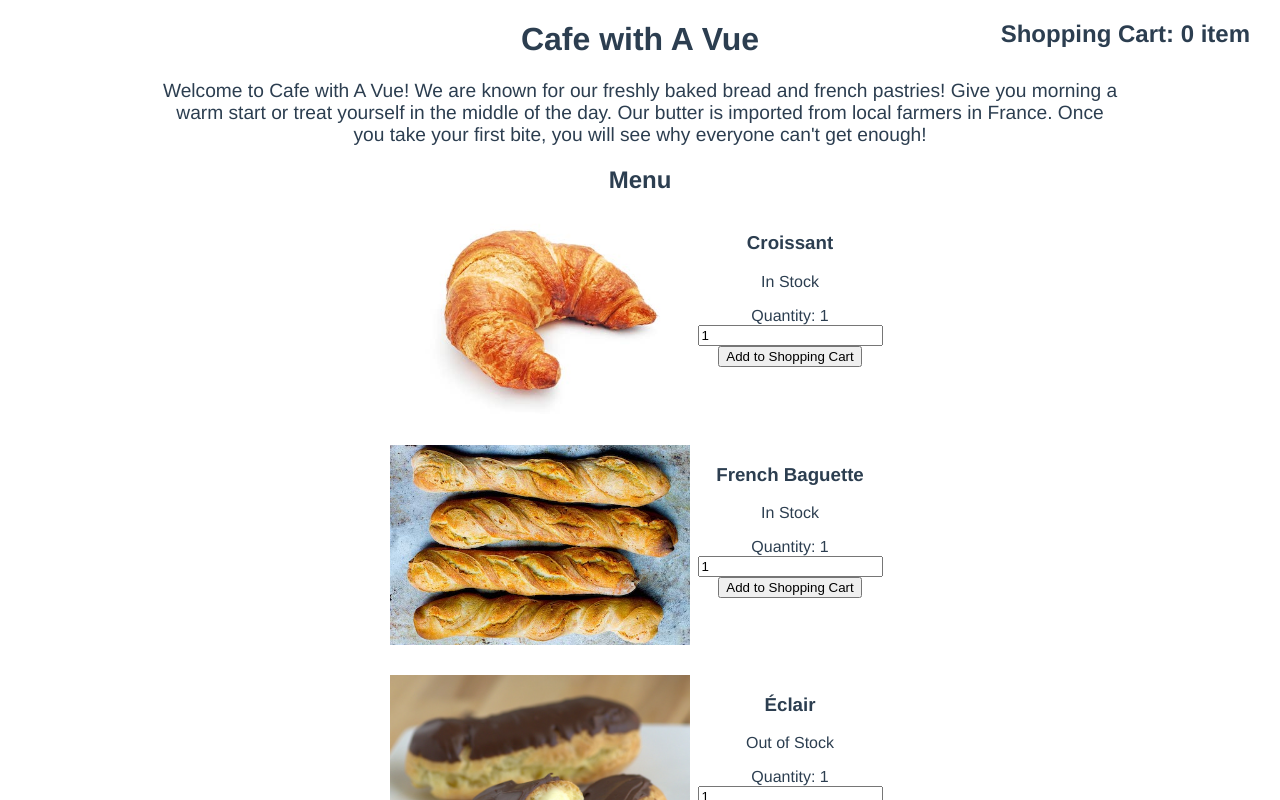
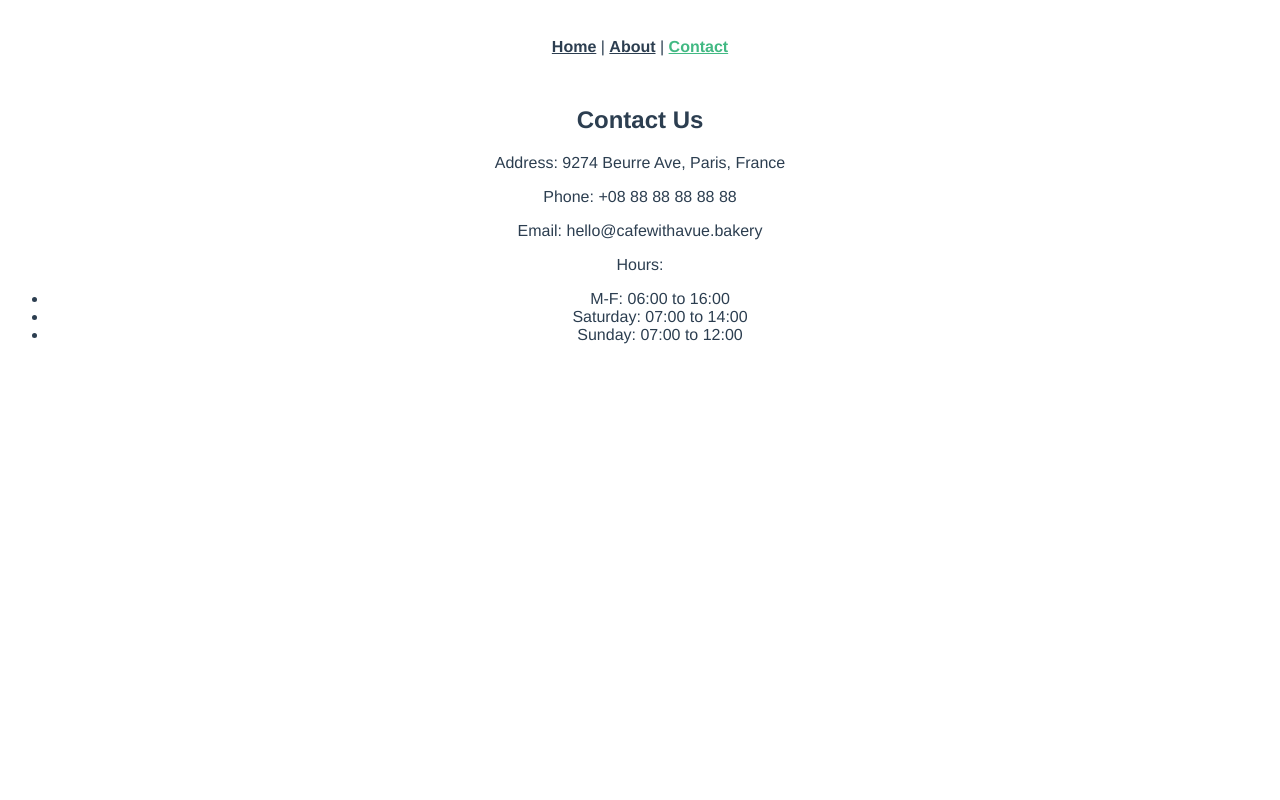
Before and after one commit to logic-fabric/cafe-with-a-vue, a Vue app in the folder cli-version/: page /contact in a window 1280 px wide. Shown: the top 800 px of the page. Built offline with nearby package versions, Linux system fonts and the light colour scheme.

Commit message:
chapter 2.3 exercise solved

```diff
--- a/cli-version/package.json
+++ b/cli-version/package.json
@@ -9,11 +9,13 @@
   },
   "dependencies": {
     "core-js": "^3.6.5",
-    "vue": "^2.6.11"
+    "vue": "^2.6.11",
+    "vue-router": "^3.2.0"
   },
   "devDependencies": {
     "@vue/cli-plugin-babel": "~4.5.0",
     "@vue/cli-plugin-eslint": "~4.5.0",
+    "@vue/cli-plugin-router": "^4.5.6",
     "@vue/cli-service": "~4.5.0",
     "babel-eslint": "^10.1.0",
     "eslint": "^6.7.2",
--- a/cli-version/src/App.vue
+++ b/cli-version/src/App.vue
@@ -1,118 +1,33 @@
 <template>
-  <div id="app" class="app">
-
-    <h1>{{ restaurantName }}</h1>
-
-    <p class="description">
-      Welcome to {{ restaurantName }}! We are known for our freshly baked
-      bread and french pastries! Give you morning a warm start or treat
-      yourself in the middle of the day. Our butter is imported from local
-      farmers in France. Once you take your first bite, you will see why
-      everyone can't get enough!
-    </p>
-
-    <section class="menu">
-      <h2>Menu</h2>
-
-      <MenuItem
-        v-for="item in simpleMenu"
-        :addToShoppingCart="addToShoppingCart"
-        :name="item.name"
-        :image="item.image"
-        :quantity="item.quantity"
-        :inStock="item.inStock"
-        :key="item.name"
-      />
-    </section>
-
-    <aside class="shopping-cart">
-      <h2>Shopping Cart: {{ shoppingCart.totalItems }} item<span v-if="shoppingCart.totalItems > 1">s</span></h2>
-    </aside>
-
-    <h2>Contact Us</h2>
-
-    <p>Address: {{ address }}</p>
-    <p>Phone: {{ phone }}</p>
-    <p>Email: {{ email }}</p>
-    <p>Hours:</p>
-
-    <ul>
-      <li>M-F: 06:00 to 16:00</li>
-      <li>Saturday: 07:00 to 14:00</li>
-      <li>Sunday: 07:00 to 12:00</li>
-    </ul>
-
-    <footer class="footer">
-      <p>Copyright {{ restaurantName }} 2020</p>
-    </footer>
-
+  <div id="app">
+    <div id="nav">
+      <router-link to="/">Home</router-link> |
+      <router-link to="/about">About</router-link> |
+      <router-link to="/contact">Contact</router-link>
+    </div>
+    <router-view/>
   </div>
 </template>
 
-<script>
-import MenuItem from './components/MenuItem'
+<style lang="scss">
+#app {
+  font-family: Avenir, Helvetica, Arial, sans-serif;
+  -webkit-font-smoothing: antialiased;
+  -moz-osx-font-smoothing: grayscale;
+  text-align: center;
+  color: #2c3e50;
+}
 
-export default {
-  name: 'App',
-  components: {
-    MenuItem
-  },
-  data() {
-    return {
-      address: '9274 Beurre Ave, Paris, France',
-      email: 'hello@cafewithavue.bakery',
-      phone: '+08 88 88 88 88 88',
-      restaurantName: 'Cafe with A Vue',
-      simpleMenu: [
-        {
-          name: 'Croissant',
-          image: {
-            source: '/img/croissant.jpg',
-            alt: 'A croissant'
-          },
-          inStock: true,
-          quantity: 1
-        },
-        {
-          name: 'French Baguette',
-          image: {
-            source: '/img/french-baguette.jpeg',
-            alt: 'Four French Baguettes'
-          },
-          inStock: true,
-          quantity: 1
-        },
-        {
-          name: 'Éclair',
-          image: {
-            source: '/img/eclair.jpg',
-            alt: 'Chocolate Éclair'
-          },
-          inStock: false,
-          quantity: 1
-        }
-      ],
-      shoppingCart: {
-        totalItems: 0
-      }
-    }
-  },
-  computed: {
-    copyright() {
-      const currentYear = new Date().getFullYear()
+#nav {
+  padding: 30px;
 
-      return `Copyright ${this.restaurantName} ${currentYear}`
-    }
-  },
-  methods: {
-    addToShoppingCart(itemName, quantity) {
-      alert(`${quantity} ${itemName} added to your Shopping Cart`);
-      this.shoppingCart.totalItems += parseInt(quantity);
+  a {
+    font-weight: bold;
+    color: #2c3e50;
+
+    &.router-link-exact-active {
+      color: #42b983;
     }
   }
 }
-</script>
-
-<style lang="scss">
-
 </style>
--- a/cli-version/src/components/MenuItem.vue
+++ b/cli-version/src/components/MenuItem.vue
@@ -1,13 +1,7 @@
 <script>
 export default {
-  name:'MenuItem',
-  props: [
-    'addToShoppingCart',
-    'image',
-    'inStock',
-    'name',
-    'quantity'
-  ]
+  name: 'MenuItem',
+  props: ['addToShoppingCart', 'image', 'inStock', 'name', 'quantity']
 }
 </script>
 
@@ -23,8 +17,8 @@ export default {
 
       <div>
         <label for="add-item-quantity">Quantity: {{ quantity }}</label>
-        <input id="add-item-quantity" v-model.number="quantity" type="number">
-        <button @click="addToShoppingCart(name, quantity)">
+        <input v-model.number="quantity" id="add-item-quantity" type="number" />
+        <button @click="addToShoppingCart(quantity)">
           Add to Shopping Cart
         </button>
       </div>
--- a/cli-version/src/main.js
+++ b/cli-version/src/main.js
@@ -1,8 +1,10 @@
 import Vue from 'vue'
 import App from './App.vue'
+import router from './router'
 
 Vue.config.productionTip = false
 
 new Vue({
-  render: h => h(App),
+  router,
+  render: h => h(App)
 }).$mount('#app')
--- /dev/null
+++ b/cli-version/src/router/index.js
@@ -0,0 +1,34 @@
+import Vue from 'vue'
+import VueRouter from 'vue-router'
+import Home from '../views/Home.vue'
+import Contact from '../views/Contact.vue'
+
+Vue.use(VueRouter)
+
+const routes = [
+  {
+    path: '/',
+    name: 'Home',
+    component: Home
+  },
+  {
+    path: '/about',
+    name: 'About',
+    // route level code-splitting
+    // this generates a separate chunk (about.[hash].js) for this route
+    // which is lazy-loaded when the route is visited.
+    component: () => import(/* webpackChunkName: "about" */ '../views/About.vue')
+  },
+  {
+    path: '/contact',
+    name: 'contact',
+    component: Contact
+  }
+]
+
+const router = new VueRouter({
+  mode: 'history',
+  routes
+})
+
+export default router
--- /dev/null
+++ b/cli-version/src/views/About.vue
@@ -0,0 +1,5 @@
+<template>
+  <div class="about">
+    <h1>This is an about page</h1>
+  </div>
+</template>
--- /dev/null
+++ b/cli-version/src/views/Contact.vue
@@ -0,0 +1,31 @@
+<script>
+export default {
+  name: 'contact',
+  data() {
+    return {
+      address: '9274 Beurre Ave, Paris, France',
+      email: 'hello@cafewithavue.bakery',
+      phone: '+08 88 88 88 88 88'
+    }
+  }
+}
+</script>
+
+<template>
+  <div>
+    <h2>Contact Us</h2>
+
+    <p>Address: {{ address }}</p>
+    <p>Phone: {{ phone }}</p>
+    <p>Email: {{ email }}</p>
+
+    <p>Hours:</p>
+    <ul>
+      <li>M-F: 06:00 to 16:00</li>
+      <li>Saturday: 07:00 to 14:00</li>
+      <li>Sunday: 07:00 to 12:00</li>
+    </ul>
+  </div>
+</template>
+
+<style></style>
--- /dev/null
+++ b/cli-version/src/views/Home.vue
@@ -0,0 +1,91 @@
+<template>
+  <div id="app" class="app">
+    <h1>{{ restaurantName }} </h1>
+
+    <p class="description">
+      Welcome to {{ restaurantName }}! We are known for our freshly baked bread
+      and french pastries! Give you morning a warm start or treat yourself in
+      the middle of the day. Our butter is imported from local farmers in
+      France. Once you take your first bite, you will see why everyone can't get
+      enough!
+    </p>
+
+    <section class="menu">
+      <h2>Menu</h2>
+
+      <MenuItem
+        v-for="item in simpleMenu"
+        :addToShoppingCart="addToShoppingCart"
+        :name="item.name"
+        :image="item.image"
+        :quantity="item.quantity"
+        :inStock="item.inStock"
+        :key="item.name"
+      />
+    </section>
+
+    <aside class="shopping-cart">
+      <h2>Shopping Cart: {{ shoppingCart }} items</h2>
+    </aside>
+
+    <footer class="footer">
+      <p>{{ copyright }}</p>
+    </footer>
+  </div>
+</template>
+
+<script>
+import MenuItem from '../components/MenuItem'
+export default {
+  name: 'Home',
+  components: {
+    MenuItem
+  },
+  data() {
+    return {
+      restaurantName: 'Cafe with A Vue',
+      shoppingCart: 0,
+      simpleMenu: [
+        {
+          name: 'Croissant',
+          image: {
+            source: '/img/croissant.jpg',
+            alt: 'A croissant'
+          },
+          inStock: true,
+          quantity: 1
+        },
+        {
+          name: 'French Baguette',
+          image: {
+            source: '/img/french-baguette.jpeg',
+            alt: 'Four French Baguettes'
+          },
+          inStock: true,
+          quantity: 1
+        },
+        {
+          name: 'Éclair',
+          image: {
+            source: '/img/eclair.jpg',
+            alt: 'Chocolate Éclair'
+          },
+          inStock: false,
+          quantity: 1
+        }
+      ]
+    }
+  },
+  computed: {
+    copyright() {
+      const currentYear = new Date().getFullYear()
+      return `Copyright ${this.restaurantName} ${currentYear}`
+    }
+  },
+  methods: {
+    addToShoppingCart(amount) {
+      this.shoppingCart += amount
+    }
+  }
+}
+</script>
```
Also changed, not shown: 1 other file (tests, documents, lock files or other folders).
